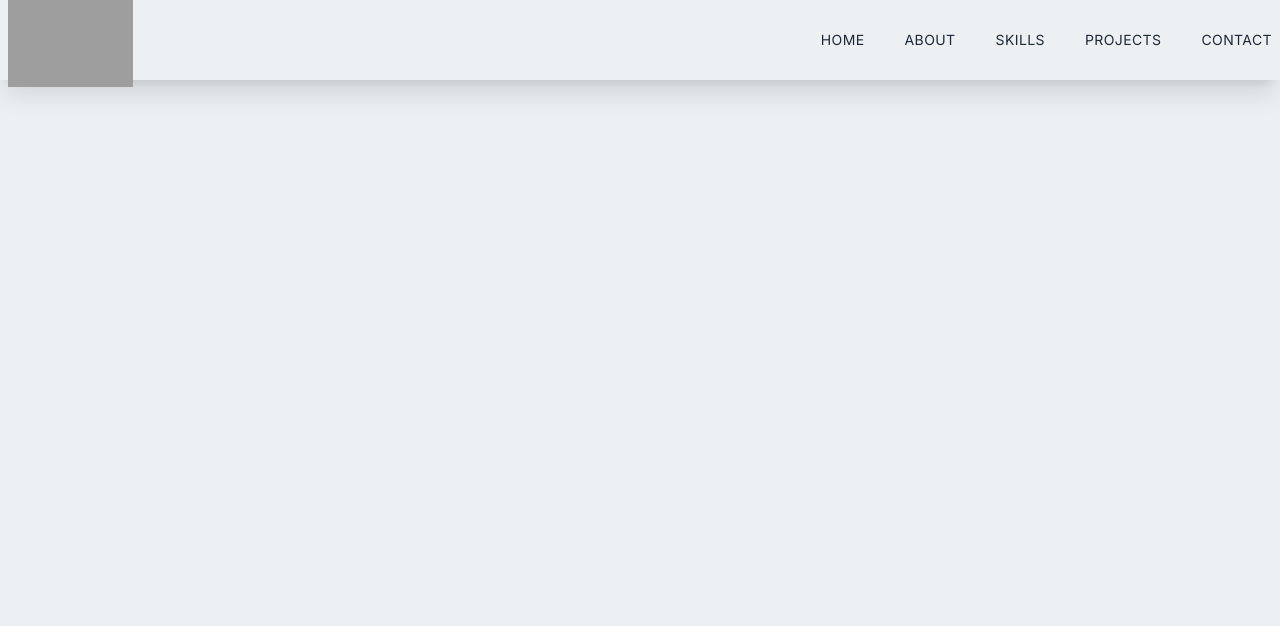
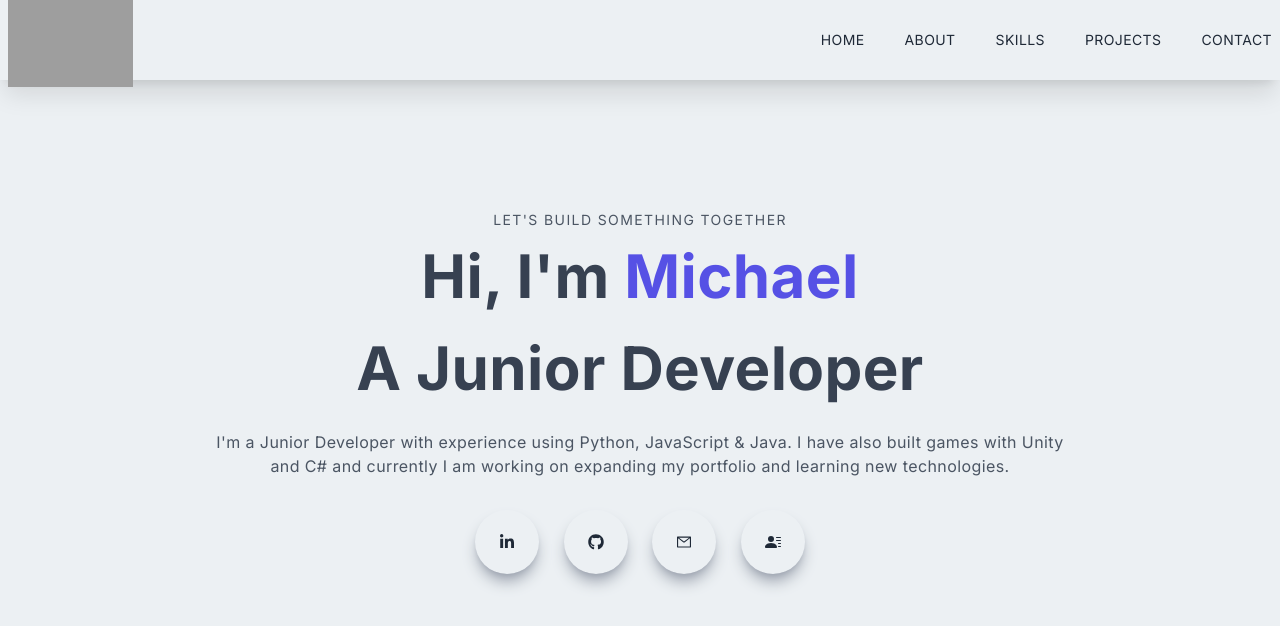
Before and after one commit to MU-RR-4Y/Portfolio-website, a Next.js app: page / in a window 1280 px wide. Shown: the top 626 px of the page. Built offline with nearby package versions, Linux system fonts and the light colour scheme; grey boxes are pictures that could not be loaded.

Commit message:
added base main component

```diff
--- a/app/page.js
+++ b/app/page.js
@@ -1,3 +1,4 @@
+import Main from '@/components/Main'
 import Navbar from '@/components/Navbar'
 import Image from 'next/image'
 
@@ -5,6 +6,7 @@ export default function Home() {
   return (
     <div>
       <Navbar/>
+      <Main/>
       <div>
           {/* <h1>Michael Murray | Junior Developer</h1> */}
       </div>
--- /dev/null
+++ b/components/Main.jsx
@@ -0,0 +1,38 @@
+import React from 'react'
+import {AiOutlineMail} from 'react-icons/ai';
+import {FaGithub, FaLinkedinIn} from 'react-icons/fa';
+import {BsPersonLinesFill} from 'react-icons/bs';
+
+const Main = () => {
+  return (
+    <div className="w-full h-screen text-center">
+        <div className="max-w-[1240px] w-full h-full mx-auto p-2 flex justify-center items-center">
+            <div>
+                <p className="uppercase text-sm tracking-widest text-gray-600">LET'S BUILD SOMETHING TOGETHER</p>
+                <h1 className="py-4 text-gray-700">Hi, I'm <span className="text-[#5651e5]">Michael</span></h1>
+                <h1 className="py-4 text-gray-700">A Junior Developer</h1>
+                <p className="py-4 text-gray-600 max-w-[70%] m-auto">
+                    I'm a Junior Developer with experience using Python, JavaScript & Java.
+                    I have also built games with Unity and C# and currently I am working on expanding my portfolio and learning new technologies.
+                </p>
+                <div className="flex items-center justify-between max-w-[330px] m-auto py-4">
+                            <div className="rounded-full shadow-lg shadow-gray-400 p-6 cursor-pointer hover:scale-105 ease-in duration-300">
+                                <FaLinkedinIn/>
+                            </div>
+                            <div className="rounded-full shadow-lg shadow-gray-400 p-6 cursor-pointer hover:scale-105 ease-in duration-300">
+                                <FaGithub/>
+                            </div>
+                            <div className="rounded-full shadow-lg shadow-gray-400 p-6 cursor-pointer hover:scale-105 ease-in duration-300">
+                                <AiOutlineMail/>
+                            </div>
+                            <div className="rounded-full shadow-lg shadow-gray-400 p-6 cursor-pointer hover:scale-105 ease-in duration-300">
+                                <BsPersonLinesFill/>
+                            </div>
+                </div>
+            </div>
+        </div>
+    </div>
+  )
+}
+
+export default Main
--- a/components/Navbar.jsx
+++ b/components/Navbar.jsx
@@ -57,7 +57,7 @@ const Navbar = () => {
         </div>
 
         {/* TOGGLE MENU */}
-        <div className={ nav ? 'fixed left-0 top-0 w-full h-screen bg-black/70 ': ''}>  {/* sets dark background on screen behind moblie menu pop up*/}
+        <div className={ nav ? 'md:hidden fixed left-0 top-0 w-full h-screen bg-black/70 ': ''}>  {/* sets dark background on screen behind moblie menu pop up*/}
             <div
             className={
                 nav
```
